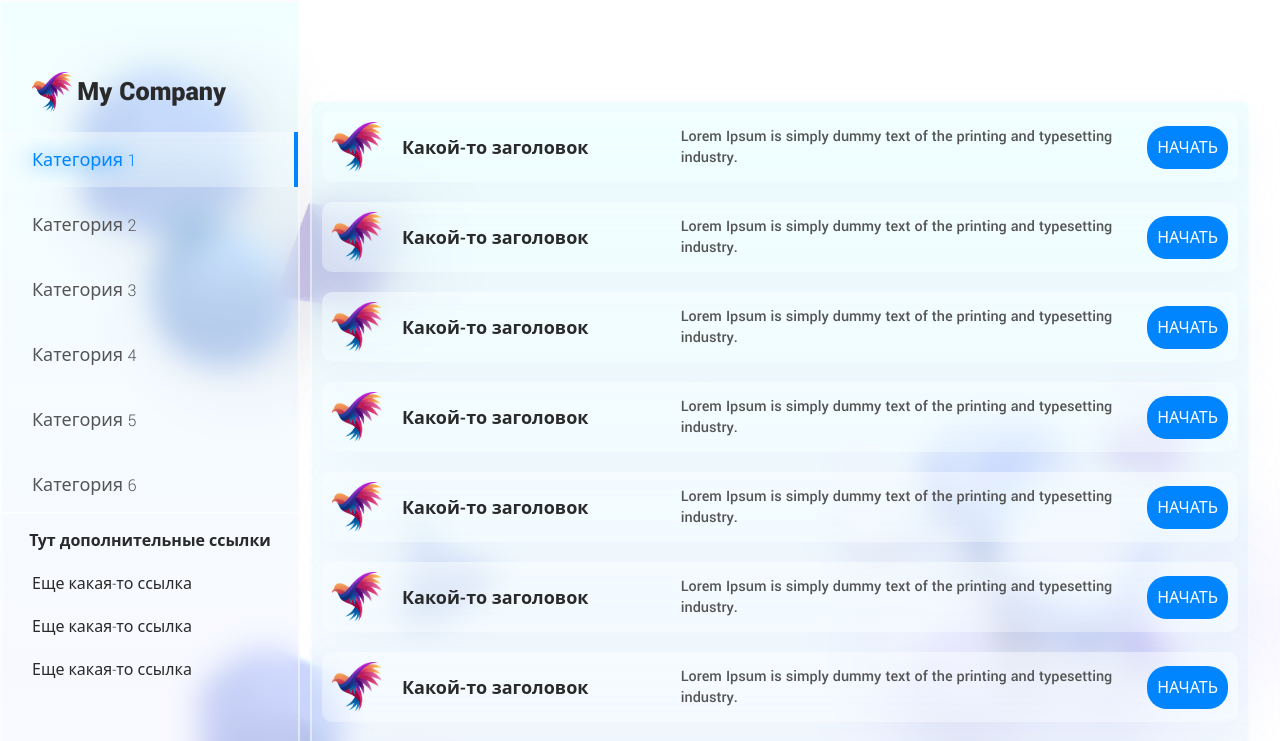
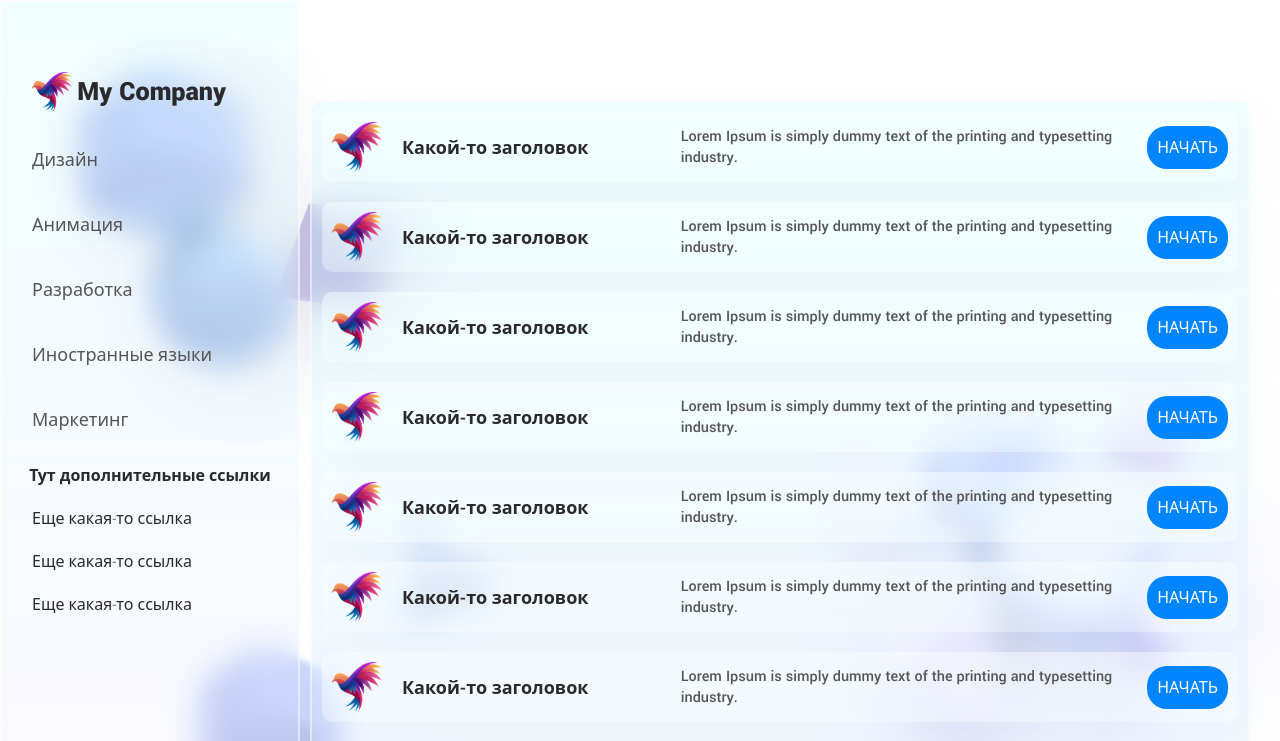
Before and after one commit to TearsOprah/react-courses-frontend, a React (Create React App) app: page / in a window 1280 px wide. Shown: the top 741 px of the page. Built offline with nearby package versions, Linux system fonts and the light colour scheme.

Commit message:
feat: вынес категории меню в компонент, возможность выбора активной категории

```diff
--- /dev/null
+++ b/src/components/Categories/Categories.jsx
@@ -0,0 +1,31 @@
+import './Categories.scss'
+import {useState} from "react";
+
+export default function Categories(props) {
+
+  const categories = [
+    'Дизайн',
+    'Анимация',
+    'Разработка',
+    'Иностранные языки',
+    'Маркетинг',
+  ]
+
+  const [activeIndexCategory, setActiveIndexCategory] = useState(false)
+
+  const onClickCategory = (index) => {
+    setActiveIndexCategory(index)
+  }
+
+  return (
+    <ul className={'menu-categories'}>
+      {categories.map((category, index) =>
+        <li className={`category ${activeIndexCategory === index ? 'category-active' : ''}`}
+            key={index}
+            onClick={() => onClickCategory(index)}>
+          {category}
+        </li>
+      )}
+    </ul>
+  )
+}
--- /dev/null
+++ b/src/components/Categories/Categories.scss
@@ -0,0 +1,36 @@
+@import '../../scss/variables';
+
+.menu-categories {
+  font-size: 18px;
+  font-weight: 300;
+  display: flex;
+  flex-direction: column;
+  align-items: start;
+  gap: 10px;
+  border-bottom: 2px solid rgba(255, 255, 255, 0.5);
+
+}
+
+.category {
+  color: $gray;
+  padding-top: 15px;
+  padding-bottom: 15px;
+  padding-left: 30px;
+  width: 100%;
+  text-align: left;
+  cursor: pointer;
+}
+
+.category:hover {
+  background: linear-gradient(180deg, rgba(255, 255, 255, 0.2) 0%, rgba(255, 255, 255, 0) 100%), rgba(0, 133, 255, 0.29);  box-shadow: 10px 10px 40px rgba(156, 185, 222, 0.1);
+  backdrop-filter: blur(15px);
+  transition: all .5s;
+}
+
+.category-active {
+  border-right: 4px solid $blue;
+  background: linear-gradient(180deg, rgba(255, 255, 255, 0.2) 0%, rgba(255, 255, 255, 0) 100%), rgba(255, 255, 255, 0.3);
+  backdrop-filter: blur(15px);
+  color: $blue;
+  text-shadow: 0 0 20px #0085FF;
+}
--- a/src/components/Menu/Menu.jsx
+++ b/src/components/Menu/Menu.jsx
@@ -1,5 +1,6 @@
 import './Menu.scss'
 import logoImage from '../../images/logo.png'
+import Categories from "../Categories/Categories";
 
 export default function Menu(props) {
   return (
@@ -8,14 +9,7 @@ export default function Menu(props) {
         <img className={'company-logo'} src={logoImage}/>
         <h2 className={'company-name'}>My Company</h2>
       </div>
-      <ul className={'menu-categories'}>
-        <li className={'category category-active'}>Категория 1</li>
-        <li className={'category'}>Категория 2</li>
-        <li className={'category'}>Категория 3</li>
-        <li className={'category'}>Категория 4</li>
-        <li className={'category'}>Категория 5</li>
-        <li className={'category'}>Категория 6</li>
-      </ul>
+      <Categories />
       <h2 className={'other-links-title'}>Тут дополнительные ссылки</h2>
       <ul className={'other-links'}>
         <li className={'link'}>Еще какая-то ссылка</li>
--- a/src/components/Menu/Menu.scss
+++ b/src/components/Menu/Menu.scss
@@ -30,41 +30,6 @@
   color: $black;
 }
 
-.menu-categories {
-  font-size: 18px;
-  font-weight: 300;
-  display: flex;
-  flex-direction: column;
-  align-items: start;
-  gap: 10px;
-  border-bottom: 2px solid rgba(255, 255, 255, 0.5);
-
-}
-
-.category {
-  color: $gray;
-  padding-top: 15px;
-  padding-bottom: 15px;
-  padding-left: 30px;
-  width: 100%;
-  text-align: left;
-  cursor: pointer;
-}
-
-.category:hover {
-  background: linear-gradient(180deg, rgba(255, 255, 255, 0.2) 0%, rgba(255, 255, 255, 0) 100%), rgba(0, 133, 255, 0.29);  box-shadow: 10px 10px 40px rgba(156, 185, 222, 0.1);
-  backdrop-filter: blur(15px);
-  transition: all .5s;
-}
-
-.category-active {
-  border-right: 4px solid $blue;
-  background: linear-gradient(180deg, rgba(255, 255, 255, 0.2) 0%, rgba(255, 255, 255, 0) 100%), rgba(255, 255, 255, 0.3);
-  backdrop-filter: blur(15px);
-  color: $blue;
-  text-shadow: 0 0 20px #0085FF;
-}
-
 .other-links-title {
   padding-top: 15px;
   font-size: 16px;
```
